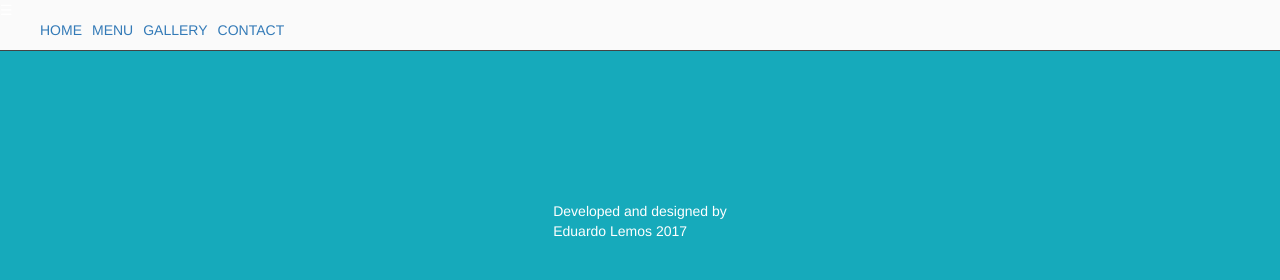
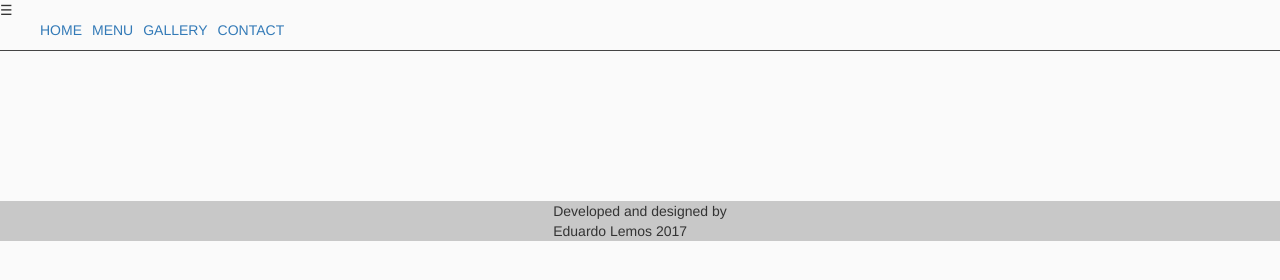
Before and after one commit to eddxdd/Restaurante, a plain HTML site: page index.html in a window 1280 px wide. Drawn offline with nearby package versions, Linux system fonts and the light colour scheme; files that its build step writes are made by us from their sources.

Commit message:
Update index.scss

```diff
--- a/css/index.scss
+++ b/css/index.scss
@@ -2,8 +2,7 @@
 
 body {
   font-family: Helvetica;
-  color: #fff;
-  background: #16aabb;
+  background: #fafafa;
 }
 
 h1 {
@@ -14,4 +13,5 @@ footer {
   display: flex;
   justify-content: center;
   align-items: flex-end;
+  background: rgba(0,0,0,.2);
 }
```
